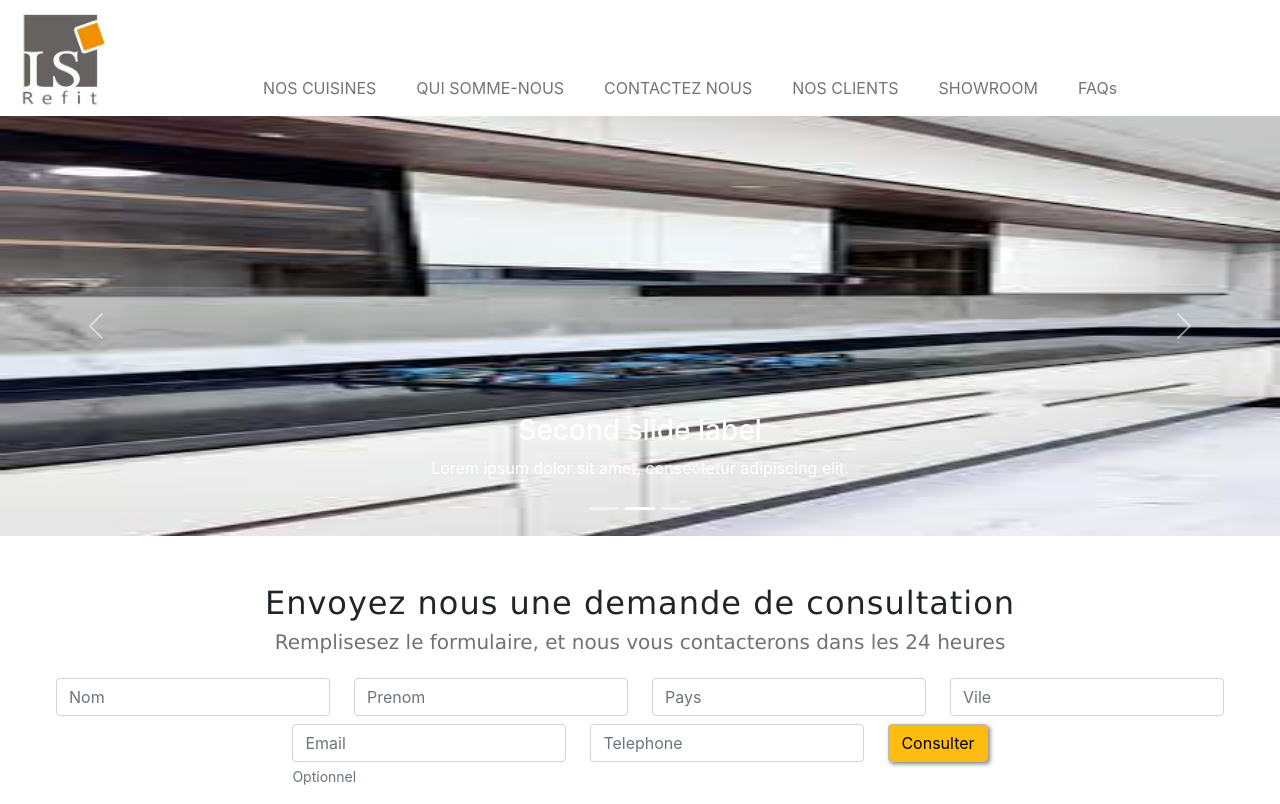
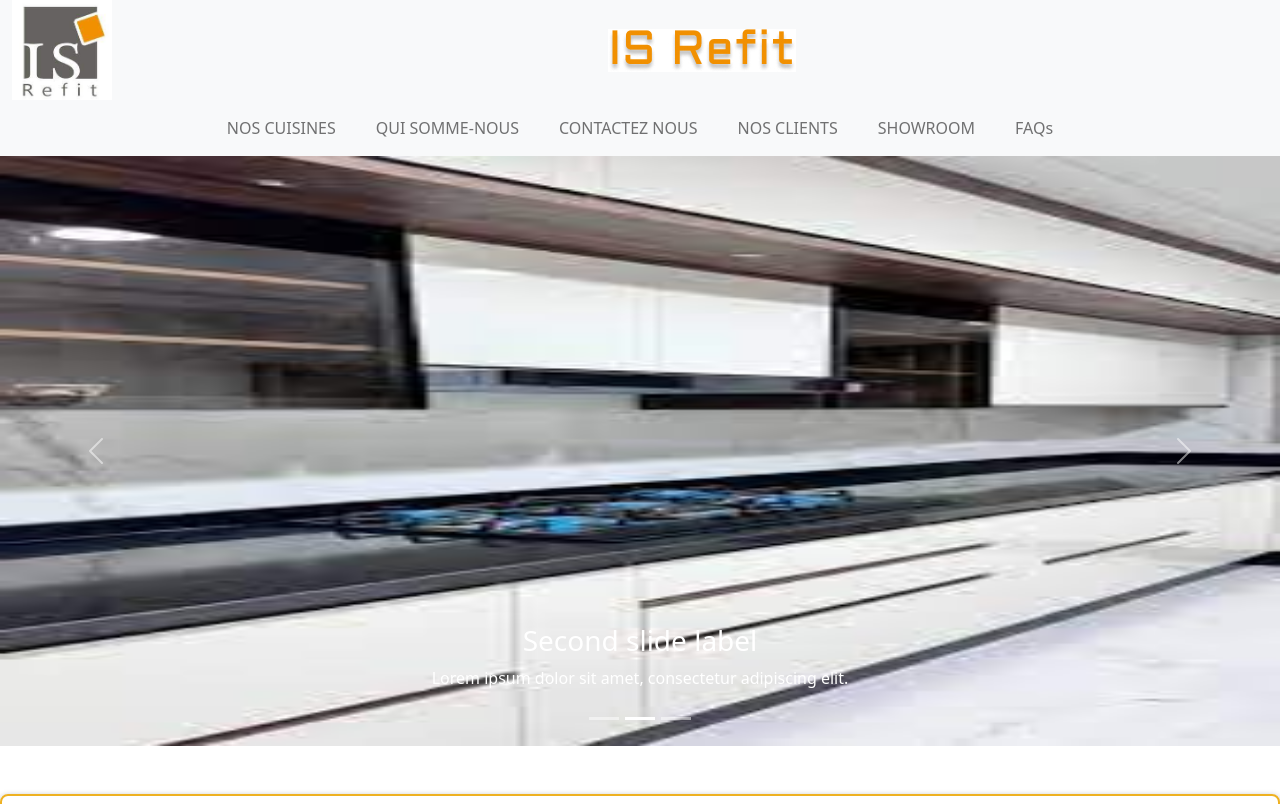
Before and after one commit to housni234/ISrefit, a React (Create React App) app: page / in a window 1280 px wide. Shown: the top 804 px of the page. Built offline with nearby package versions, Linux system fonts and the light colour scheme; a web font is replaced by a local one.

Commit message:
isRefit image centered in the navBar

```diff
--- a/src/App.css
+++ b/src/App.css
@@ -15,7 +15,7 @@
 
 
 .carouselImage {
-    height: 420px;
+    height: 590px;
     width: 100%;
 }
 
@@ -30,7 +30,8 @@
     font-style: normal;
     padding-top: 40px;
     text-shadow: 2px 2px 3px grey;
-
+    letter-spacing: 8px;
+    /* text-decoration: overline; */
 }
 
 .gammeImg {
@@ -41,7 +42,7 @@
     background-color: rgb(236, 236, 236);
     border-radius: 18px;
     color: rgb(241, 144, 1);
-    box-shadow: 0px 2px 5px grey;
+    box-shadow: 0px 2px 16px grey;
     text-align: justify;
     letter-spacing: 1px;
     font-family: Verdana, Geneva, Tahoma, sans-serif;
@@ -118,3 +119,18 @@
 .social-media {
     margin-bottom: 150px;
 }
+
+.form {
+    border: solid rgb(238, 177, 34);
+    border-width: .2cqmax;
+    border-radius: 1cqmin;
+    box-shadow: 0px 2px 6px rgb(170, 170, 170);
+}
+
+/* App.css */
+.navbar-container {
+    display: flex;
+    justify-content: center;
+    align-items: center;
+    width: 100%;
+}
--- a/src/Components/Formulaire.js
+++ b/src/Components/Formulaire.js
@@ -46,7 +46,7 @@ function Formulaire() {
     // }, [selectedCountry]);
 
     return (
-        <div>
+        <div className="form mt-5">
             <h2 className='d-flex justify-content-center mt-5 formulaire-title'>Envoyez nous une demande de consultation</h2>
             <h5 className="d-flex justify-content-center mb-4 formulaire-sub-title">Remplisesez le formulaire, et nous vous contacterons dans les 24 heures</h5>
 
--- a/src/Components/NavBar.js
+++ b/src/Components/NavBar.js
@@ -5,19 +5,30 @@ import Navbar from 'react-bootstrap/Navbar';
 import Image from 'react-bootstrap/Image';
 import Col from 'react-bootstrap/Col';
 import Row from 'react-bootstrap/Row';
+import '../App.css';
 
 
 
 
 
+
+import 'bootstrap/dist/css/bootstrap.min.css';
+
 function NavBar() {
     return (
-        <Navbar expand="lg" className="bg-body-tertiary">
-            <Container fluid>
-                <Image className="logo" src={require("/Users/housni/Desktop/Projects/ISrefit/src/images/isRefit.jpeg")} />
+        <Container fluid className="bg-body-tertiary">
+            <Row className="align-items-center">
+                <Col xs="auto">
+                    <Image className="logo" src={require("/Users/housni/Desktop/Projects/ISrefit/src/images/isRefit.jpeg")} />
+                </Col>
+                <Col className="d-flex justify-content-center">
+                    <Image className="isRefit" src={require("/Users/housni/Desktop/Projects/ISrefit/src/images/IsRefit.jpg")} />
+                </Col>
+            </Row>
+            <Navbar expand="lg" className="bg-body-tertiary">
                 <Navbar.Toggle aria-controls="basic-navbar-nav" />
-                <Navbar.Collapse id="basic-navbar-nav" className="bar">
-                    <Nav className="mx-auto mt-auto" >
+                <Navbar.Collapse id="basic-navbar-nav">
+                    <Nav className="mx-auto">
                         <Row>
                             <Col md="auto">
                                 <Nav.Link href="#home" className="Navlink">NOS CUISINES</Nav.Link>
@@ -40,9 +51,11 @@ function NavBar() {
                         </Row>
                     </Nav>
                 </Navbar.Collapse>
-            </Container>
-        </Navbar >
+            </Navbar>
+        </Container>
     );
 }
 
+
+
 export default NavBar;
--- a/src/Components/NosCuisines.js
+++ b/src/Components/NosCuisines.js
@@ -50,6 +50,7 @@ function NosCuisines() {
                     </Col>
                 </Row>
             </Container>
+
         </>
     )
 
```
Also changed, not shown: src/images/IsRefit.jpg (added).
